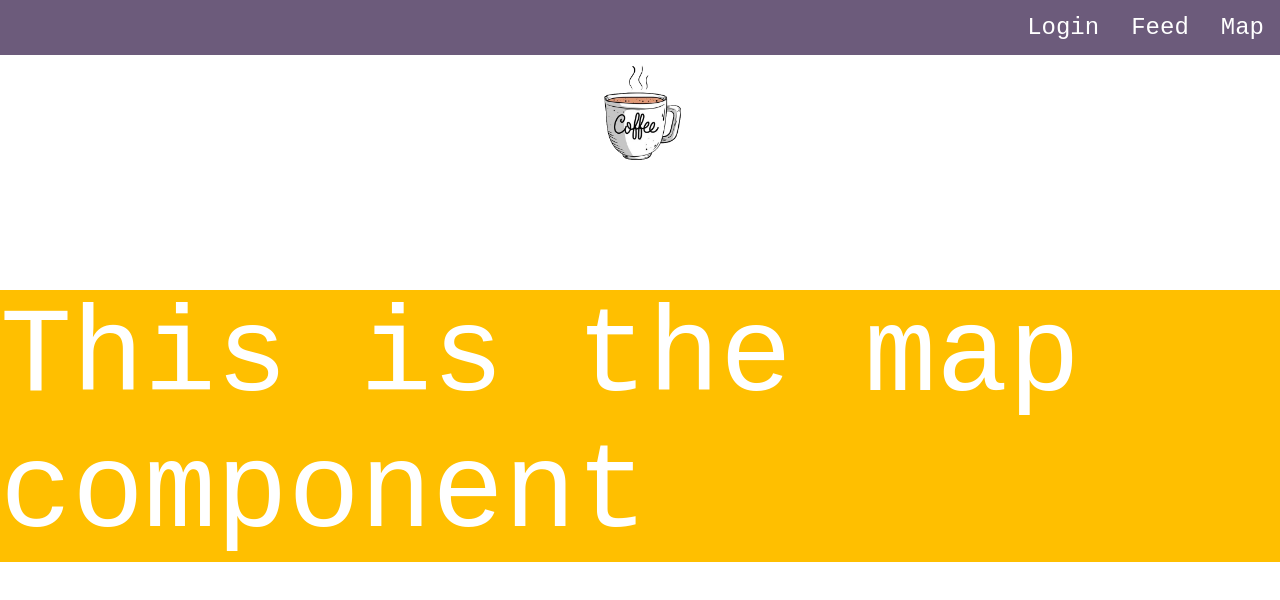
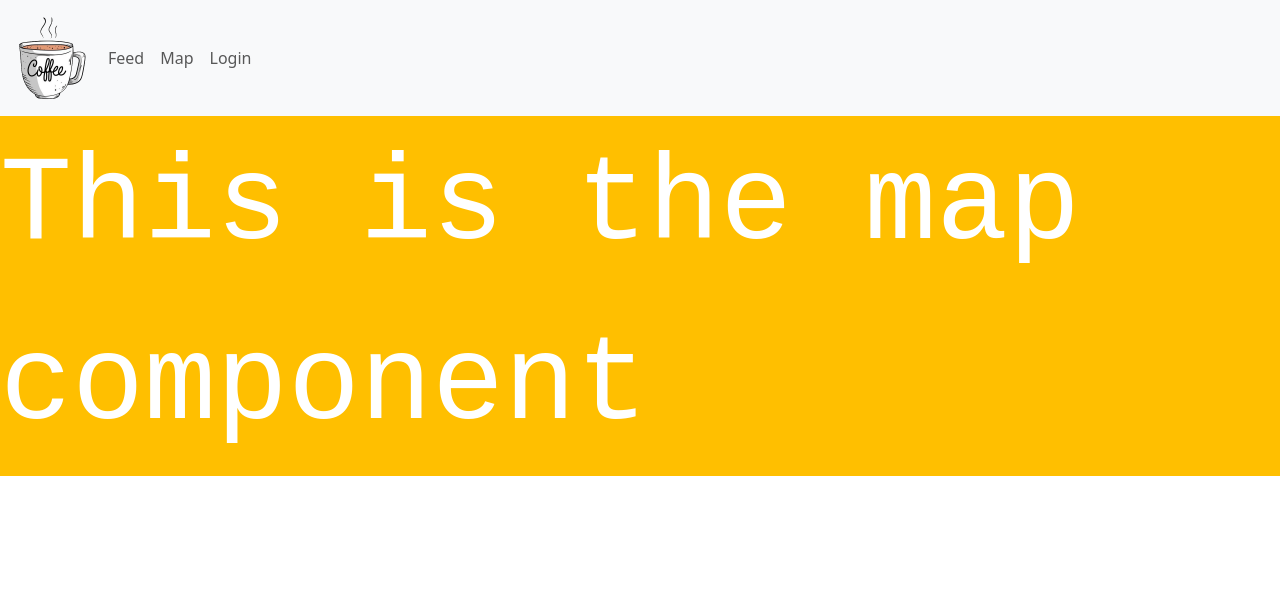
Before and after one commit to kerk0100/BranchingOut, a React (Create React App) app in the folder main/: page /Map in a window 1280 px wide. Shown: the top 600 px of the page. Built offline with nearby package versions, Linux system fonts and the light colour scheme.

Commit message:
NavBar functionality.

```diff
--- a/main/src/App.js
+++ b/main/src/App.js
@@ -1,17 +1,14 @@
 import logo from './logo.svg';
 import './Style.css';
-import NavBar from './NavBar.js';
+import Navbar from './Navbar.js';
 import Map from './Map.js';
-import coffee from './coffee.png';
+import "bootstrap/dist/css/bootstrap.min.css";
+
 
 function App() {
   return (
     <div className="body">
-          <NavBar />
-          <div className='image'>
-            <img className="image" src={coffee} />
-          </div>
-          <Map />
+          <Navbar />
     </div>
   );
 }
--- /dev/null
+++ b/main/src/Feed.js
@@ -0,0 +1,9 @@
+function Feed() {
+    return (
+      <div className="body">
+            Hello
+      </div>
+    );
+  }
+
+  export default Feed;
--- a/main/src/NavBar.js
+++ b/main/src/NavBar.js
@@ -1,12 +1,69 @@
+import React from "react";
+import Feed from "./Feed.js";
+import Map from "./Map.js";
+import coffee from './coffee.png';
 import './Style.css';
+import {
+    BrowserRouter as Router,
+    Routes,
+    Route,
+    Link
+  } from "react-router-dom";
+  import "bootstrap/dist/css/bootstrap.min.css";
 
-export default function NavBar() {
-    return (
-        <div>
-            <div className="topnav">
-                <a href="Map.js">Map</a>
-                <a href="Feed.js">Feed</a>
-                <a href="Login.js">Login</a>
-            </div>
-        </div>);
-}
+//   bootstrap
+//   react-bootstrap
+//   react-router-dom
+
+//   https://retool.com/blog/building-a-react-navbar/
+const Navbar = () => {
+  return (
+    <Router>
+        <nav className="navbar navbar-expand-lg navbar-light bg-light">
+
+        <div className='image'>
+            <img className="image" src={coffee} />
+        </div>
+        <button
+            className="navbar-toggler"
+            type="button"
+            data-toggle="collapse"
+            data-target="#navbarNavDropdown"
+            aria-controls="navbarNavDropdown"
+            aria-expanded="false"
+            aria-label="Toggle navigation"
+        >
+            <span className="navbar-toggler-icon"></span>
+        </button>
+
+        <div className="collapse navbar-collapse" id="navbarNavDropdown">
+            <ul className="navbar-nav">
+            <li className="nav-item active">
+                <a className="nav-link" href="Feed">
+                Feed <span className="sr-only"></span>
+                </a>
+            </li>
+            <li className="nav-item">
+                <a className="nav-link" href="Map">
+                Map
+                </a>
+            </li>
+            <li className="nav-item">
+                <a className="nav-link" href="Login">
+                Login
+                </a>
+            </li>
+            </ul>
+        </div>
+
+        </nav>
+        <Routes>
+          <Route path="/Feed" element={<Feed/>}/>
+          <Route path="/Map" element={<Map/>}/>
+          {/* <Route path="/Login" element={<Login/>}/> */}
+        </Routes>
+    </Router>
+  );
+};
+
+export default Navbar;
--- a/main/src/Style.css
+++ b/main/src/Style.css
@@ -56,8 +56,10 @@
 }
 
 .image {
-    display: block;
-    margin-left: auto;
-    margin-right: auto;
-    width: 30%;
+    /* display: block; */
+    /* margin-left: auto;
+    margin-right: auto; */
+    float: left;
+    width: 100px;
+    /* width: 30%; */
 }
```
Also changed, not shown: 1 other file (tests, documents, lock files or other folders).
